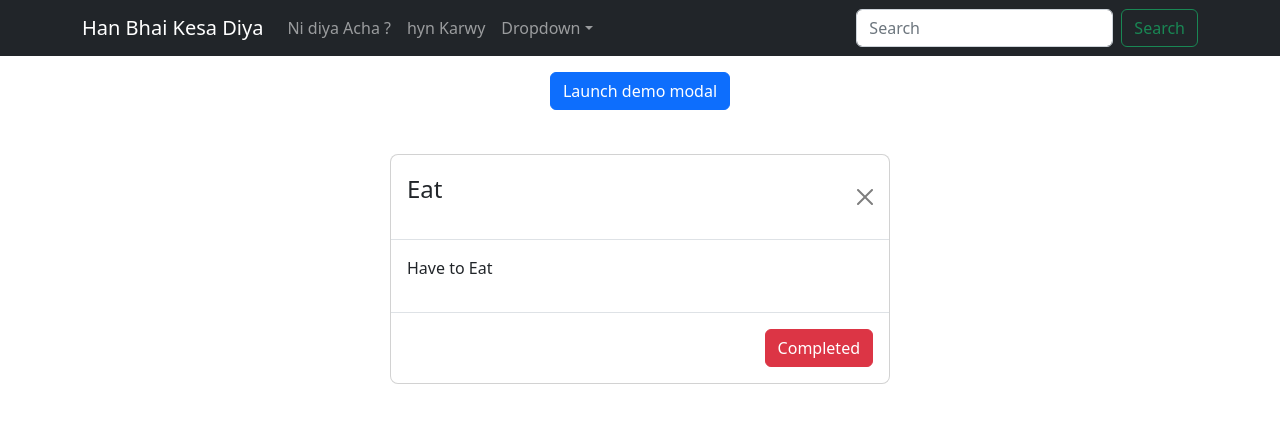
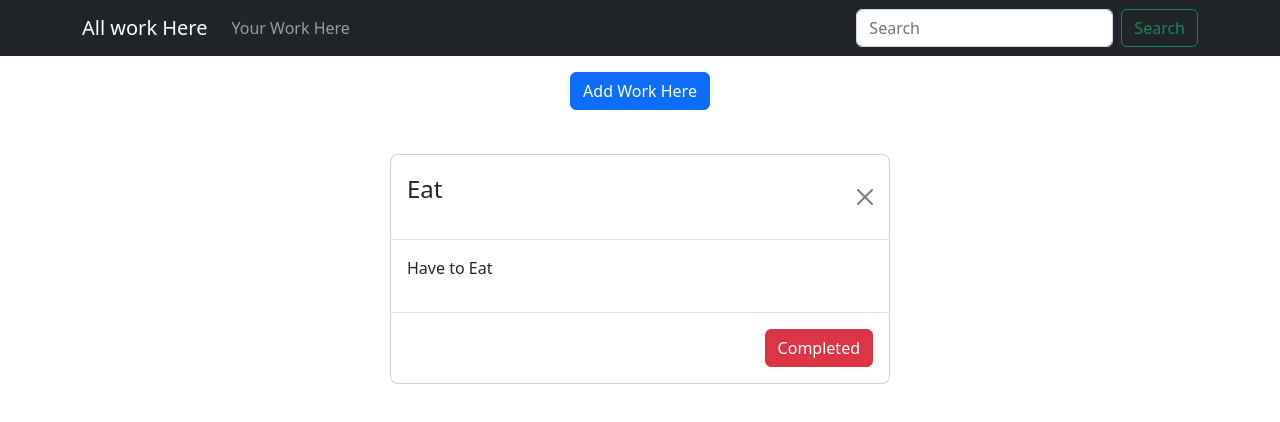
Before and after one commit to Yousuf-Akhtar/Yreact, a React (Create React App) app: page / in a window 1280 px wide. Shown: the top 422 px of the page. Built offline with nearby package versions, Linux system fonts and the light colour scheme.

Commit message:
delete pending

```diff
--- a/src/App.js
+++ b/src/App.js
@@ -4,22 +4,33 @@ import Work from "./components/Modal";
 import React, { useState } from "react";
 
 function App() {
+  // const onDelete = (sno) => {
+  //   console.log(data.sno)
+  //   let id = data.sno
+  //   console.log(id)
+  // };
+
+  // function onDelete(){
+  //   console.log (data.sno)
+  // }
   const addWork = (title, work) => {
+    let sno = data[data.length - 1].sno + 1;
     const job = {
+      sno: sno,
       title: title,
       work: work,
     };
 
     setData([...data, job]);
+    console.log(data);
   };
 
   const [data, setData] = useState([
     {
+      sno: 1,
       title: "Eat",
-
       work: "Have to Eat",
     },
-
   ]);
   return (
     <>
@@ -29,7 +40,7 @@ function App() {
       <AddWorks addWork={addWork} />
 
       {data.map((d, i) => {
-        return <Work key={i} data={d} />;
+        return <Work key={i} data={d}  />;
       })}
     </>
   );
--- a/src/components/AddWork.js
+++ b/src/components/AddWork.js
@@ -22,7 +22,7 @@ function AddWorks({ addWork }) {
     <>
       <div className="text-center m-3">
         <Button variant="primary" onClick={handleShow}>
-          Launch demo modal
+          Add Work Here
         </Button>
       </div>
 
--- a/src/components/Header.js
+++ b/src/components/Header.js
@@ -1,7 +1,7 @@
 import Container from 'react-bootstrap/Container';
 import Nav from 'react-bootstrap/Nav';
 import Navbar from 'react-bootstrap/Navbar';
-import NavDropdown from 'react-bootstrap/NavDropdown';
+// import NavDropdown from 'react-bootstrap/NavDropdown';
 import Button from 'react-bootstrap/Button';
 import Form from 'react-bootstrap/Form';
 
@@ -9,13 +9,13 @@ function CollapsibleExample() {
   return (
     <Navbar collapseOnSelect expand="lg" bg="dark" variant="dark">
       <Container>
-        <Navbar.Brand href="#home">Han Bhai Kesa Diya</Navbar.Brand>
+        <Navbar.Brand href="#home">All work Here</Navbar.Brand>
         <Navbar.Toggle aria-controls="responsive-navbar-nav" />
         <Navbar.Collapse id="responsive-navbar-nav">
           <Nav className="me-auto">
-            <Nav.Link href="#features">Ni diya Acha ?</Nav.Link>
-            <Nav.Link href="#pricing">hyn Karwy</Nav.Link>
-            <NavDropdown title="Dropdown" id="collasible-nav-dropdown">
+            <Nav.Link href="#features">Your Work Here</Nav.Link>
+
+            {/* <NavDropdown title="Dropdown" id="collasible-nav-dropdown">
               <NavDropdown.Item href="#action/3.1">Action</NavDropdown.Item>
               <NavDropdown.Item href="#action/3.2">
                 Another action
@@ -25,7 +25,7 @@ function CollapsibleExample() {
               <NavDropdown.Item href="#action/3.4">
                 Separated link
               </NavDropdown.Item>
-            </NavDropdown>
+            </NavDropdown> */}
           </Nav>
           <Form className="d-flex">
             <Form.Control
--- a/src/components/Modal.js
+++ b/src/components/Modal.js
@@ -2,10 +2,16 @@ import Button from 'react-bootstrap/Button';
 import Modal from 'react-bootstrap/Modal';
 import React from 'react';
 
-function Work({data}) {
+function Work({data }) {
    const onDelete = () => {
-    console.log ('deleted')
+    console.log (data.sno)
    } ;
+  //  function onDelete(sno){
+  //   setData([...data].filter(data => data.sno !== sno));
+  // };
+
+
+
   return (
     <div
       className="modal show"
```
